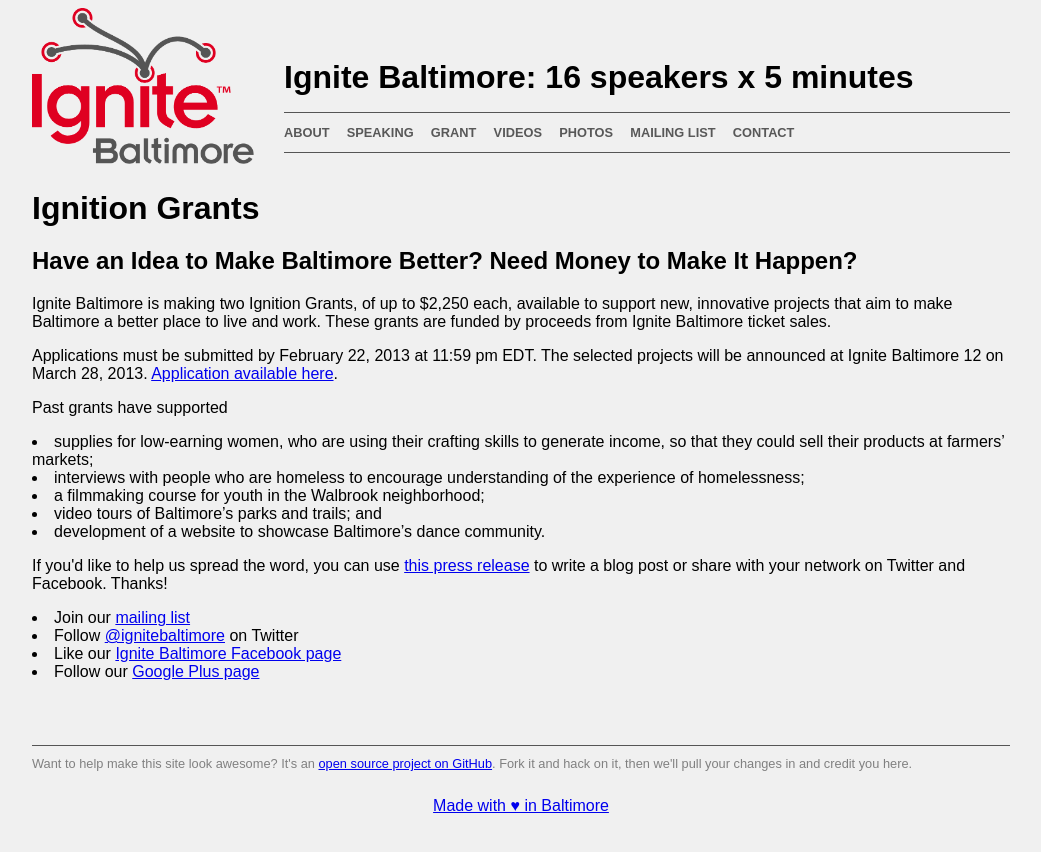
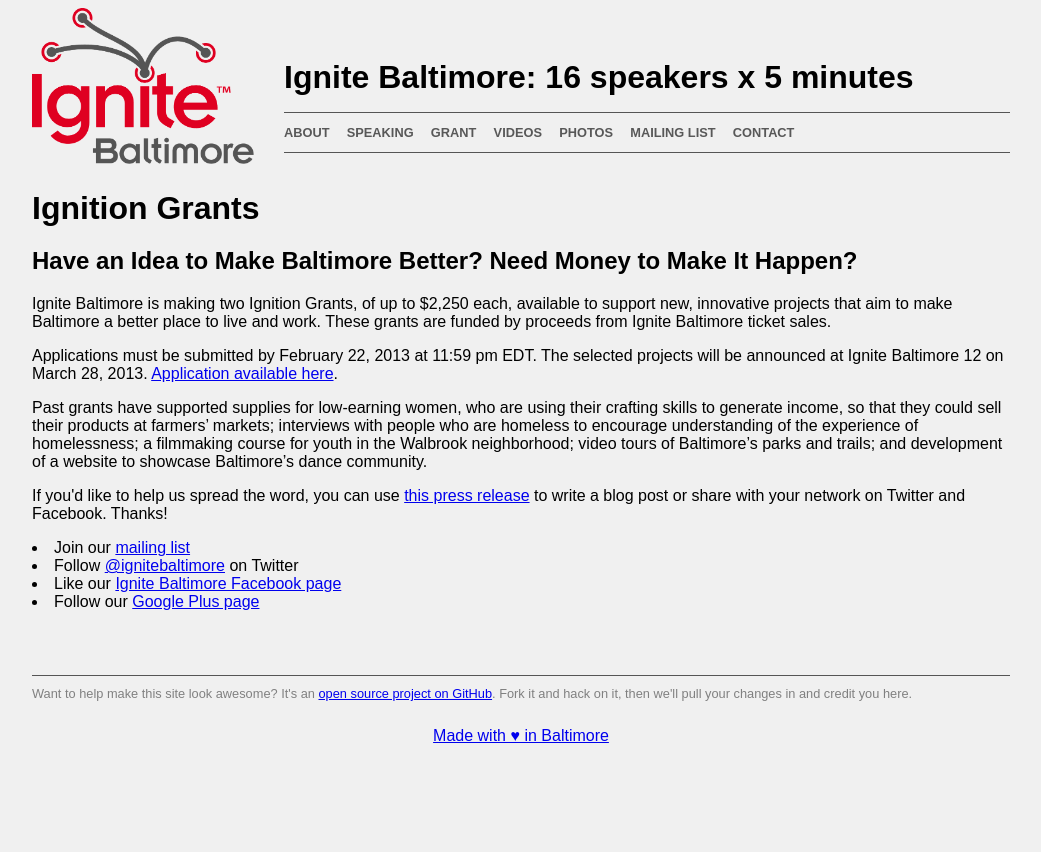
Before and after one commit to ignitebaltimore/ignitebaltimore.github.com, a Jekyll site: the page built from grant.html, in a window 1280 px wide. Shown: the top 852 px of the page, without its empty margins (119-1160 px from the left). Built offline with Jekyll 4.4.1, drawn with Linux system fonts in a browser that asks for light colours.

```diff
--- a/grant.html
+++ b/grant.html
@@ -15,12 +15,7 @@ title: "Ignition Grants"
   2013.
   <a href="https://docs.google.com/document/d/14u1dJ3HESYNcWDnYyPTIx_Htb15LWxsvKWSC2sscmgY/edit">Application available here</a>.</p>
 
-  <p>Past grants have supported
-<ul><li>supplies for low-earning women, who are using their crafting skills to generate income, so that they could sell their products at farmers’ markets;</li>
-<li>interviews with people who are homeless to encourage understanding of the experience of homelessness;</li>
-<li>a filmmaking course for youth in the Walbrook neighborhood;</li>
-<li>video tours of Baltimore’s parks and trails; and</li>
-<li>development of a website to showcase Baltimore’s dance community.</li></ul></p>
+  <p>Past grants have supported supplies for low-earning women, who are using their crafting skills to generate income, so that they could sell their products at farmers’ markets; interviews with people who are homeless to encourage understanding of the experience of homelessness; a filmmaking course for youth in the Walbrook neighborhood; video tours of Baltimore’s parks and trails; and development of a website to showcase Baltimore’s dance community.</p>
 
 <p>If you'd like to help us spread the word, you can use <a href="https://docs.google.com/document/d/1F14zLeLi8L7SdUWQiKD6UwdNpYYPsCkH56CVRt8ubWU/edit">this press release</a> to write a blog post or share with your network on Twitter and Facebook. Thanks!
 </p>
```
